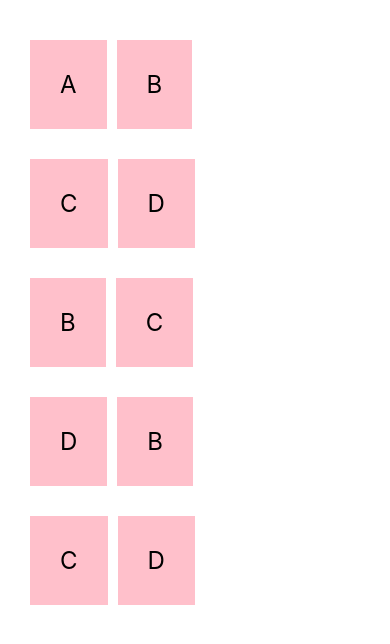
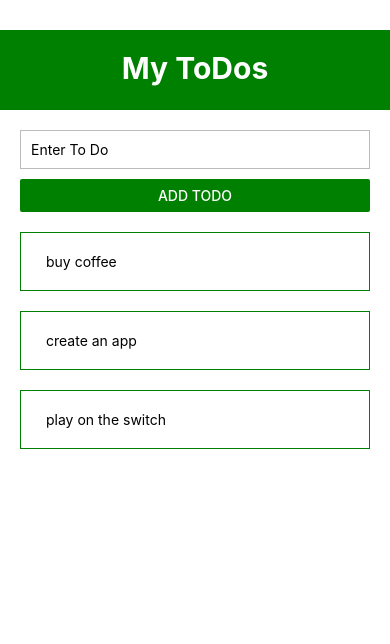
Before and after one commit to AsmitaGauri/React-Native, a React Native app: screen / in a window 390 px wide. Shown: the top 644 px of the page. Built offline with nearby package versions, Linux system fonts and the light colour scheme.

Commit message:
ToDo App created

```diff
--- a/App.js
+++ b/App.js
@@ -1,46 +1,47 @@
 import { StatusBar } from 'expo-status-bar';
 import React,{useState} from 'react';
 import { StyleSheet, Text, View,FlatList,TouchableOpacity } from 'react-native';
-
+import Header from './components/header'
+import ToDoItem from './components/todoItem';
+import AddToDo from './components/addToDo';
 // functional component
 export default function App() {
 
- const [people,setPeople]=useState([
-   {name:"A",id:1},
-   {name:"B",id:2},
-   {name:'C',id:3},
-   {name:"D",id:4},
-   {name:"B",id:5},
-   {name:'C',id:6},
-   {name:"D",id:7},
-   {name:"B",id:8},
-   {name:'C',id:9},
-   {name:"D",id:10},
- ]);
+  const [todos, setTodos] = useState([
+    { text: 'buy coffee', key: '1' },
+    { text: 'create an app', key: '2' },
+    { text: 'play on the switch', key: '3' }]);
 
- const pressHandler=(id)=>{
-   console.log(id);
-  // Since we are depending on our prev state its always preferred to use a function inside setpeople
-  setPeople((prePeople)=>{
-    return prePeople.filter((people)=>people.id!=id);
-  });
- }
+  const pressHandler=(key)=>{
+    setTodos(()=>{
+      return todos.filter((item)=> item.key!=key);
+    })
+  };
+
+  const addHandler=(text)=>{
+    setTodos((prevTodos)=>{
+      return [
+        {text:text,key:Math.random().toString()},
+        ...prevTodos
+
+      ]
+    })
+  }
 
   return (
     <View style={styles.container}>
+      {/* Header */}
+      <Header/>
+      <View style={styles.content}>
+        <AddToDo addHandler={addHandler}/>
+        <FlatList
+        data={todos}
+        renderItem={({item})=>(
+          <ToDoItem item={item} pressHandler={pressHandler}/>
+        )}
+        />
+      </View>
 
-
-    {/* We need to delete that card over which we click on */}
-      <FlatList
-      numColumns={2}
-      keyExtractor={(item)=> item.id}
-      data={people}
-      renderItem={({item})=>(
-        <TouchableOpacity onPress={()=>pressHandler(item.id)}>
-        <Text style={styles.item}>{item.name}</Text>
-        </TouchableOpacity>
-      )}
-      />
 
 
     </View>
@@ -52,16 +53,11 @@ const styles = StyleSheet.create({
   container: {
     flex: 1,
     backgroundColor: '#fff',
-    paddingTop:10,
-    paddingHorizontal:30
     // alignItems: 'center',
     // justifyContent: 'center',
+    paddingTop:30
   },
-  item:{
-    padding:30,
-    marginTop:30,
-    backgroundColor:'pink',
-    fontSize:24,
-    marginRight:10
+  content:{
+    padding:20,
   }
 });
--- /dev/null
+++ b/components/addToDo.js
@@ -0,0 +1,25 @@
+import React, { useState } from 'react';
+import {StyleSheet,Text,View,TextInput,Button} from 'react-native';
+
+export default function AddToDo({addHandler}){
+    const [text,setText]=useState("");
+    return(
+        <View>
+            <TextInput
+            style={styles.add}
+                placeholder="Enter To Do"
+             onChangeText={(val)=>setText(val)}
+            />
+            <Button title='ADD TODO' color="green" onPress={()=>addHandler(text)}/>
+        </View>
+    );
+}
+
+const styles=StyleSheet.create({
+    add:{
+        padding:10,
+        borderColor:'#bbb',
+        borderWidth:1,
+        marginBottom:10,
+    }
+});
--- /dev/null
+++ b/components/header.js
@@ -0,0 +1,25 @@
+import React from 'react';
+import { StyleSheet, Text, View } from 'react-native';
+
+export default function Header(){
+    return(
+        <View style={styles.header}>
+            <Text style={styles.title}>My ToDos</Text>
+        </View>
+    );
+}
+
+const styles=StyleSheet.create({
+    header:{
+        padding:20,
+        height:80,
+        width:'100%',
+        backgroundColor:'green'
+    },
+    title:{
+        color:'#fff',
+        fontSize:30,
+        textAlign:'center',
+        fontWeight:'bold'
+    }
+});
--- /dev/null
+++ b/components/todoItem.js
@@ -0,0 +1,21 @@
+import React from 'react';
+import {StyleSheet,Text,TouchableOpacity} from 'react-native'
+
+export default function ToDoItem({item,pressHandler}){
+    return(
+        <TouchableOpacity onPress={()=>pressHandler(item.key)}>
+            <Text style={styles.item}>{item.text}</Text>
+        </TouchableOpacity>
+
+    );
+}
+
+const styles=StyleSheet.create({
+    item:{
+        paddingVertical:20,
+        borderColor:'green',
+        borderWidth:1,
+        marginTop:20,
+        paddingHorizontal:25,
+    }
+});
```
